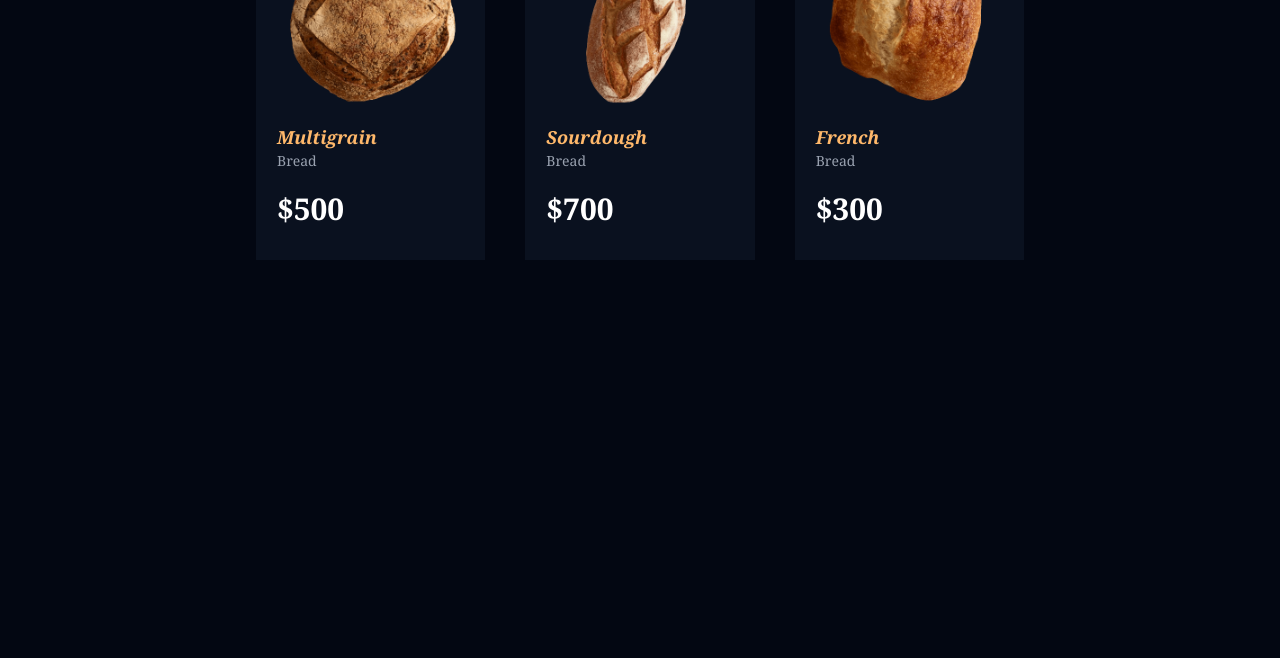
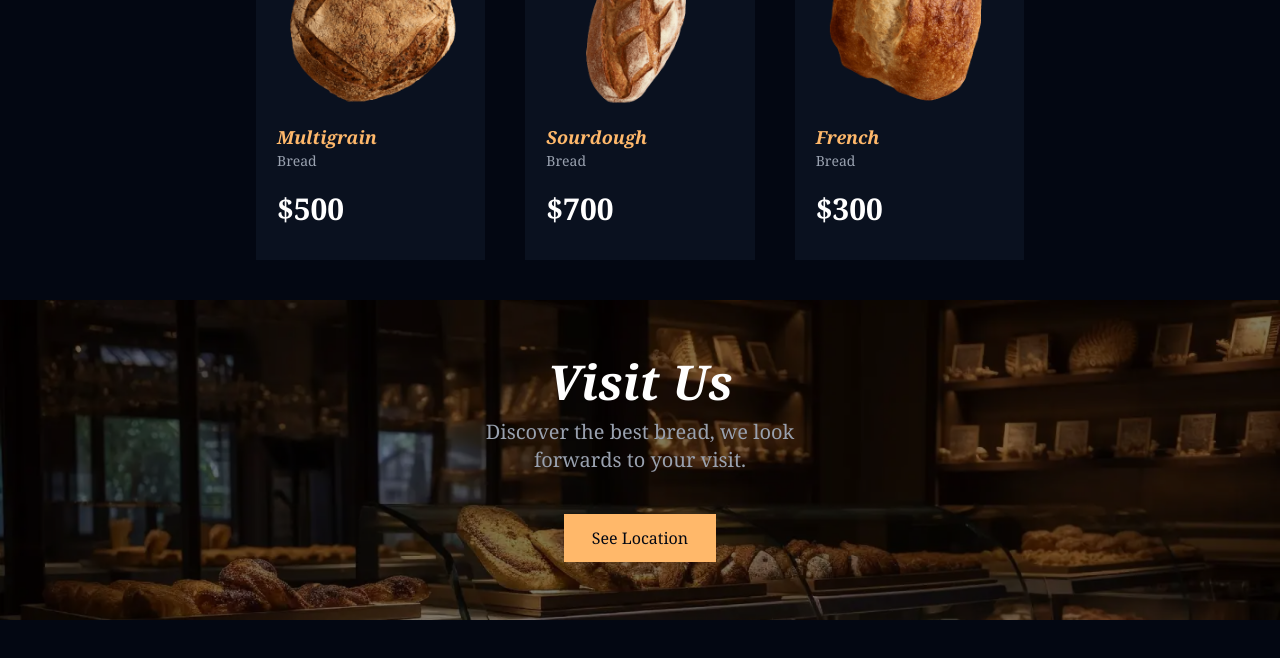
Before and after one commit to NDTC-Mangansakan/react-bread-website, a React (Vite) app: page / in a window 1280 px wide. Shown: the part 2528-3186 px from the top of the page. Built offline with nearby package versions, Linux system fonts and the light colour scheme.

Commit message:
initial location page code

```diff
--- a/src/App.jsx
+++ b/src/App.jsx
@@ -2,6 +2,7 @@ import Navbar from './components/Navbar'
 import About from './pages/About'
 import Favourites from './pages/Favourites'
 import Home from './pages/Home'
+import Location from './pages/Location'
 import New from './pages/New'
 
 const App = () => {
@@ -12,6 +13,7 @@ const App = () => {
       <New/>
       <About/>
       <Favourites/>
+      <Location/>
     </>
   )
 }
--- a/src/pages/About.jsx
+++ b/src/pages/About.jsx
@@ -14,7 +14,7 @@ const About = () => {
               Lorem ipsum dolor sit amet consectetur adipisicing elit. Ipsa quae recusandae veritatis, officia reprehenderit sit atque voluptates, molestiae voluptatem soluta, excepturi exercitationem nam expedita maiores.
             </p>
             <div className="mt-5 flex justify-center lg:justify-start lg:mt-0">
-              <a href="#new" className="inline-block px-5 py-3 bg-primary text-gray-950 lg:mt-10 lg:px-7">
+              <a href="#about" className="inline-block px-5 py-3 bg-primary text-gray-950 lg:mt-10 lg:px-7">
                 Learn More
               </a>
             </div>
--- a/src/pages/Location.jsx
+++ b/src/pages/Location.jsx
@@ -1,8 +1,24 @@
-import React from 'react'
+import locationBg from '../assets/img/visit-bg.webp'
 
 const Location = () => {
   return (
-    <div>Location</div>
+    <section id='location' className='relative h-[40vh] py-10 flex items-center justify-center bg-no-repeat bg-cover ' style={{ backgroundImage: `url(${locationBg})` }}>
+      <div className=" z-10">
+        <p className="text-3xl font-bold italic text-center sm:text-4xl lg:text-5xl">
+          Visit Us
+        </p>
+        <p className="mt-3 text-gray-400 text-center sm:text-lg lg:text-xl">
+          Discover the best bread, we look <br />forwards to your visit.
+        </p>
+        <div className="mt-5 flex justify-center lg:mt-0">
+          <a href="#location" className="inline-block px-5 py-3 bg-primary text-gray-950 lg:mt-10 lg:px-7">
+            See Location
+          </a>
+        </div>
+      </div>
+
+      <div className="absolute inset-0 bg-black/50"></div>
+    </section>
   )
 }
 
```
